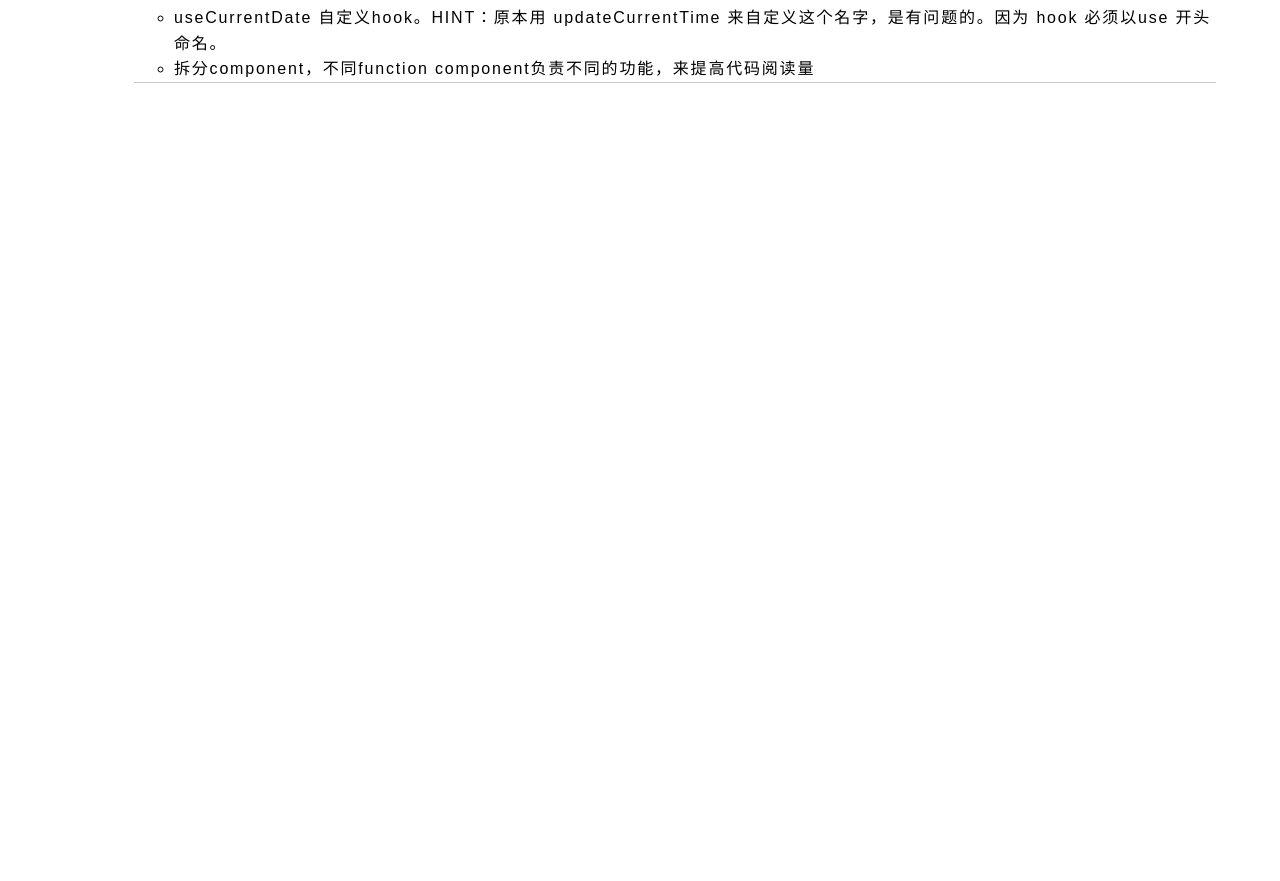
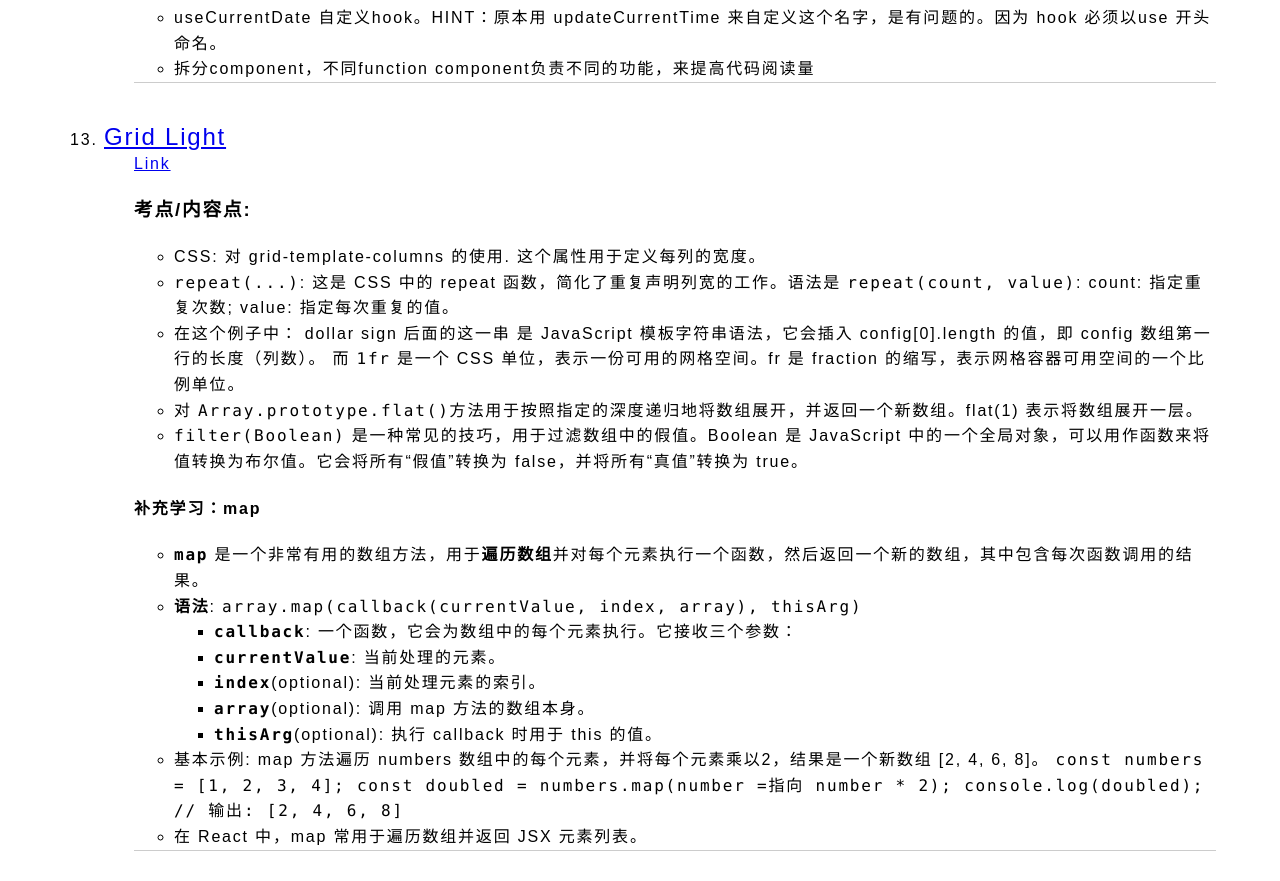
Before and after one commit to JiayingYu152/FrontendProjects, a React (Create React App) app in the folder react-practice/: page / in a window 1280 px wide. Shown: the part 5623-6504 px from the top of the page. Before the commit the page ends 5736 px from the top, so only its background shows below. Built offline with nearby package versions, Linux system fonts and the light colour scheme.

Commit message:
chore: Update gridLight.css for better layout consistency and responsiveness

```diff
--- a/react-practice/src/App.js
+++ b/react-practice/src/App.js
@@ -13,6 +13,7 @@ import TweetUI from "./practice/TweetUI";
 import Tabs from "./practice/Tabs";
 import AnalogClock from "./practice/AnalogClock";
 import DigitalClock from "./practice/DigitalClock";
+import GridLight from "./practice/GridLight";
 
 function Home() {
   return (
@@ -617,6 +618,107 @@ function Home() {
             </ul>
           </div>
         </li>
+
+        <li>
+          <Link to="/grid-light" className="li-title">
+            Grid Light
+          </Link>
+          <div className="important-paragraph">
+            <a href="https://www.greatfrontend.com/questions/user-interface/grid-lights">
+              Link
+            </a>
+            <h3>考点/内容点:</h3>
+            <ul>
+              <li>
+                CSS: 对 grid-template-columns 的使用.
+                这个属性用于定义每列的宽度。{" "}
+              </li>
+              <li>
+                <code>repeat(...)</code>: 这是 CSS 中的 repeat
+                函数，简化了重复声明列宽的工作。语法是{" "}
+                <code>repeat(count, value)</code>: count: 指定重复次数; value:
+                指定每次重复的值。
+              </li>
+              <li>
+                在这个例子中： dollar sign 后面的这一串 是 JavaScript
+                模板字符串语法，它会插入 config[0].length 的值，即 config
+                数组第一行的长度（列数）。 而 <code>1fr</code> 是一个 CSS
+                单位，表示一份可用的网格空间。fr 是 fraction
+                的缩写，表示网格容器可用空间的一个比例单位。
+              </li>
+              <li>
+                对 <code>Array.prototype.flat()</code>
+                方法用于按照指定的深度递归地将数组展开，并返回一个新数组。flat(1)
+                表示将数组展开一层。
+              </li>
+              <li>
+                <code>filter(Boolean)</code>{" "}
+                是一种常见的技巧，用于过滤数组中的假值。Boolean 是 JavaScript
+                中的一个全局对象，可以用作函数来将值转换为布尔值。它会将所有“假值”转换为
+                false，并将所有“真值”转换为 true。
+              </li>
+            </ul>
+            <h4>补充学习：map</h4>
+            <ul>
+              <li>
+                <strong>
+                  <code>map</code>
+                </strong>{" "}
+                是一个非常有用的数组方法，用于<strong>遍历数组</strong>
+                并对每个元素执行一个函数，然后返回一个新的数组，其中包含每次函数调用的结果。
+              </li>
+              <li>
+                <strong>语法</strong>:{" "}
+                <code>
+                  array.map(callback(currentValue, index, array), thisArg)
+                </code>{" "}
+                <ul>
+                  <li>
+                    <strong>
+                      <code>callback</code>
+                    </strong>
+                    : 一个函数，它会为数组中的每个元素执行。它接收三个参数：
+                  </li>
+                  <li>
+                    <strong>
+                      <code> currentValue</code>
+                    </strong>
+                    : 当前处理的元素。
+                  </li>
+                  <li>
+                    <strong>
+                      <code> index</code>
+                    </strong>
+                    (optional): 当前处理元素的索引。
+                  </li>
+                  <li>
+                    <strong>
+                      <code> array</code>
+                    </strong>
+                    (optional): 调用 map 方法的数组本身。
+                  </li>
+                  <li>
+                    <strong>
+                      <code> thisArg</code>
+                    </strong>
+                    (optional): 执行 callback 时用于 this 的值。
+                  </li>
+                </ul>
+              </li>
+              <li>
+                基本示例: map 方法遍历 numbers
+                数组中的每个元素，并将每个元素乘以2，结果是一个新数组 [2, 4, 6,
+                8]。{" "}
+                <code>
+                  const numbers = [1, 2, 3, 4]; const doubled =
+                  numbers.map(number =指向 number * 2); console.log(doubled); //
+                  输出: [2, 4, 6, 8]
+                </code>
+              </li>
+              <li>在 React 中，map 常用于遍历数组并返回 JSX 元素列表。</li>
+            </ul>
+          </div>
+        </li>
       </ol>
     </div>
   );
@@ -642,6 +744,7 @@ function App() {
         <Route path="/tabs" element={<Tabs />} />
         <Route path="/analog-clock" element={<AnalogClock />} />
         <Route path="/digital-clock" element={<DigitalClock />} />
+        <Route path="/grid-light" element={<GridLight />} />
       </Routes>
     </Router>
   );
--- /dev/null
+++ b/react-practice/src/practice/GridLight.jsx
@@ -0,0 +1,97 @@
+import "./gridLight.css";
+import { useState } from "react";
+import { useNavigate } from "react-router-dom";
+
+/*
+config：定义一个3x3的网格，其中1表示可点击的单元格，0表示不可点击的单元格。
+*/
+const config = [
+  [1, 1, 1],
+  [1, 0, 1],
+  [1, 1, 1],
+];
+
+const Cell = ({ filled, label, isDisabled, onClick }) => {
+  return (
+    <button
+      aria-label={label} //用于辅助技术的标签。
+      type="button"
+      className={[ //className根据filled状态动态应用类名。
+        "grid-light-page-cell",
+        filled && "grid-light-page-cell--actived",  //filled 指示单元格是否被激活。
+      ]
+        .filter(Boolean)
+        .join(" ")} //filter(Boolean)：删除数组中的所有假值。join(" ")：将数组元素连接为一个字符串。这个join后面的空格是不能不写的！！！很重要！！！
+      disabled={isDisabled} // disabled prevents cells from responding to clicks.
+      //disabled：防止被禁用的单元格响应点击。 isDisabled：指示单元格是否被禁用。
+      onClick={onClick} //单击单元格时的处理函数。
+    ></button>
+  );
+};
+
+const GridLight = () => {
+  const navigate = useNavigate(); //for navigate back to home page, not main logic relevant
+
+  const [order, setOrder] = useState([]); //order 记录被激活的单元格索引。
+  const [isDeactivating, setIsDeactivating] = useState(false); //指示是否在停用单元格。
+
+  const deactivateCells = () => { //每300毫秒停用一个单元格，直到所有单元格都被停用。
+    setIsDeactivating(true);
+    const timer = setInterval(() => {
+      setOrder((originalOrder) => {
+        const newOrder = originalOrder.slice();
+        newOrder.pop();
+
+        if (newOrder.length === 0) {
+          clearInterval(timer);
+          setIsDeactivating(false);
+        }
+
+        return newOrder;
+      });
+    }, 300);
+  };
+
+  return (
+    <div className="grid-light-container">
+      <button
+        style={{ position: "absolute", top: 0, left: 0 }}
+        onClick={() => navigate("/")}
+      >
+        Going back to home page
+      </button>
+
+      <div
+        className="grid-light-page-grid"
+        style={{
+          gridTemplateColumns: `repeat(${config[0].length}, 1fr)`,
+        }}
+      >
+        {config.flat(1).map((value, index) => //flat(1)：将二维数组转换为一维数组。 输出: [1, 1, 1, 1, 0, 1, 1, 1, 1]
+          value ? (
+            <Cell
+              key={index}
+              label={`Cell ${index}`}
+              filled={order.includes(index)}
+              isDisabled={order.includes(index) || isDeactivating}
+              onClick={() => {
+                const newOrder = [...order, index];
+                setOrder(newOrder);
+
+                if (newOrder.length === config.flat(1).filter(Boolean).length) {
+                  deactivateCells();
+                }
+              }}
+            />
+          ) : (
+            <span key={index} />
+          )
+        )}
+      </div>
+      {/* Helper to show the state */}
+      <pre>order array: {order.join(",")}</pre>
+    </div>
+  );
+};
+
+export default GridLight;
--- /dev/null
+++ b/react-practice/src/practice/gridLight.css
@@ -0,0 +1,35 @@
+.grid-light-container {
+  display: flex;
+  flex-direction: column;
+  align-items: ceter;
+  justify-content: center;
+  gap: 16px;
+}
+
+.grid-light-page-grid {
+  --spacing: 20px;
+
+  display: grid;
+  max-width: 300px;
+  width: 100%;
+  padding: var(--spacing);
+  gap: var(--spacing);
+  border: 1px solid #000;
+  margin: var(--spacing) auto;
+}
+
+.grid-light-page-cell {
+  background-color: transparent;
+  border: 1px solid #000;
+  height: 0;
+  padding-bottom: 100%;
+  cursor: pointer;
+}
+
+.grid-light-page-cell--actived {
+  background-color: green;
+}
+
+.grid-light-container pre {
+  margin: 10%;
+}
```
